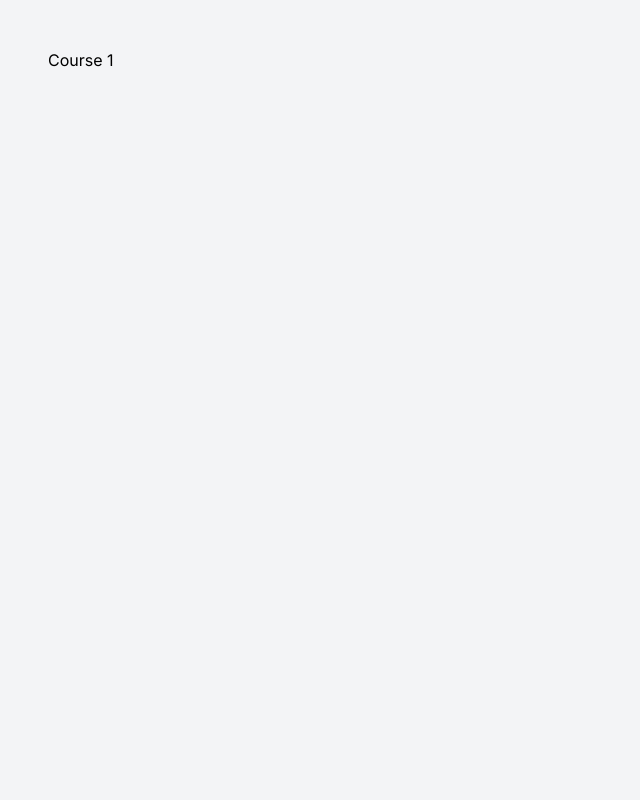
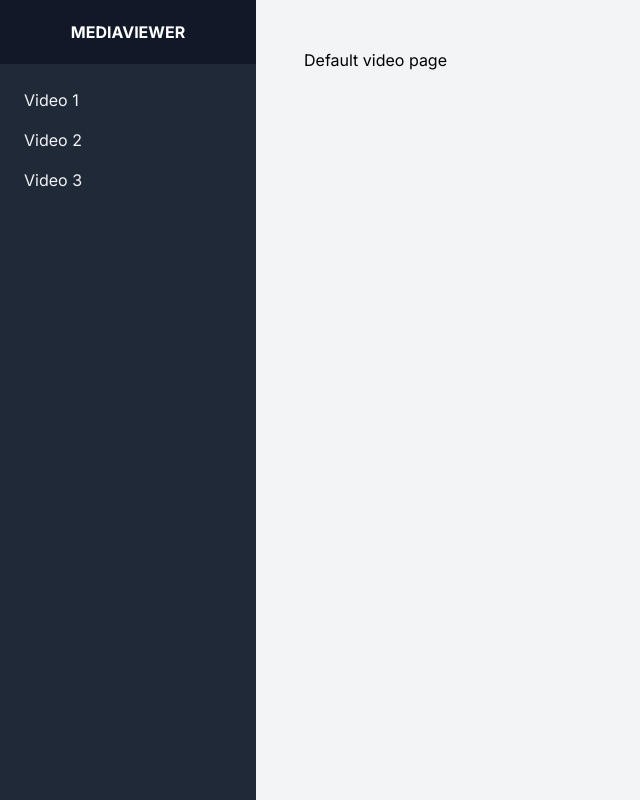
Before and after one commit to allash/next-media-viewer, a Next.js app: page /courses/1 in a window 1280 px wide. Shown: the whole page, without its empty margins (0-640 px from the left). Built offline with nearby package versions, Linux system fonts and the light colour scheme; a web font is replaced by a local one.

Commit message:
added nested layout for media viewer details page

```diff
--- /dev/null
+++ b/app/courses/[id]/[videoId]/page.tsx
@@ -0,0 +1,8 @@
+export default function VideoPage({ params }: { params: { videoId: string } }) {
+  const { videoId } = params;
+  return (
+    <>
+      <div>Video page: {videoId} </div>
+    </>
+  );
+}
--- /dev/null
+++ b/app/courses/[id]/layout.tsx
@@ -0,0 +1,25 @@
+import '@/app/ui/global.css';
+import SideNav from '@/app/ui/dashboard/sidenav';
+
+export default function CourseDetailsLayout({
+  children,
+  params,
+}: {
+  children: React.ReactNode;
+  params: { id: string };
+}) {
+  const { id } = params;
+  return (
+    <>
+      <div className="flex h-screen bg-gray-100">
+        <SideNav id={id} />
+
+        <div className="flex flex-1 flex-col overflow-y-auto">
+          <div className="p-12">
+            <div>{children}</div>
+          </div>
+        </div>
+      </div>
+    </>
+  );
+}
--- a/app/courses/[id]/page.tsx
+++ b/app/courses/[id]/page.tsx
@@ -1,12 +1,7 @@
-export default function CourseDetailsPage({
-  params,
-}: {
-  params: { id: string };
-}) {
-  const { id } = params;
+export default function CourseDetailsPage() {
   return (
     <>
-      <p>Course {id}</p>
+      <p>Default video page</p>
     </>
   );
 }
--- a/app/layout.tsx
+++ b/app/layout.tsx
@@ -11,7 +11,7 @@ export default function RootLayout({
       <body className={`${inter.className} antialiased`}>
         <div className="flex h-screen bg-gray-100">
           <div className="flex flex-1 flex-col overflow-y-auto">
-            <div className="p-12">
+            <div>
               <div>{children}</div>
             </div>
           </div>
--- a/app/ui/dashboard/nav-links.tsx
+++ b/app/ui/dashboard/nav-links.tsx
@@ -23,7 +23,7 @@ const links = [
   { name: 'Video 3', videoId: 'c' },
 ];
 
-export default function NavLinks() {
+export default function NavLinks({ id }) {
   return (
     <>
       {links.map((link) => {
@@ -33,8 +33,8 @@ export default function NavLinks() {
           <Link
             key={link.name}
             href={{
-              pathname: '/',
-              query: { video: `${link.videoId}` },
+              pathname: `/courses/${id}/${link.videoId}`,
+              // query: { video: `${link.videoId}` },
             }}
             className="flex items-center px-4 py-2 text-gray-100 hover:bg-gray-700"
           >
--- a/app/ui/dashboard/sidenav.tsx
+++ b/app/ui/dashboard/sidenav.tsx
@@ -3,7 +3,7 @@ import NavLinks from '@/app/ui/dashboard/nav-links';
 import AcmeLogo from '@/app/ui/acme-logo';
 import { PowerIcon } from '@heroicons/react/24/outline';
 
-export default function SideNav() {
+export default function SideNav({ id }) {
   return (
     // <div className="flex h-full flex-col px-3 py-4 md:px-2">
     //   <Link
@@ -31,7 +31,7 @@ export default function SideNav() {
       </div>
       <div className="flex flex-1 flex-col overflow-y-auto">
         <nav className="flex-1 bg-gray-800 px-2 py-4">
-          <NavLinks />
+          <NavLinks id={id} />
         </nav>
       </div>
     </div>
```
